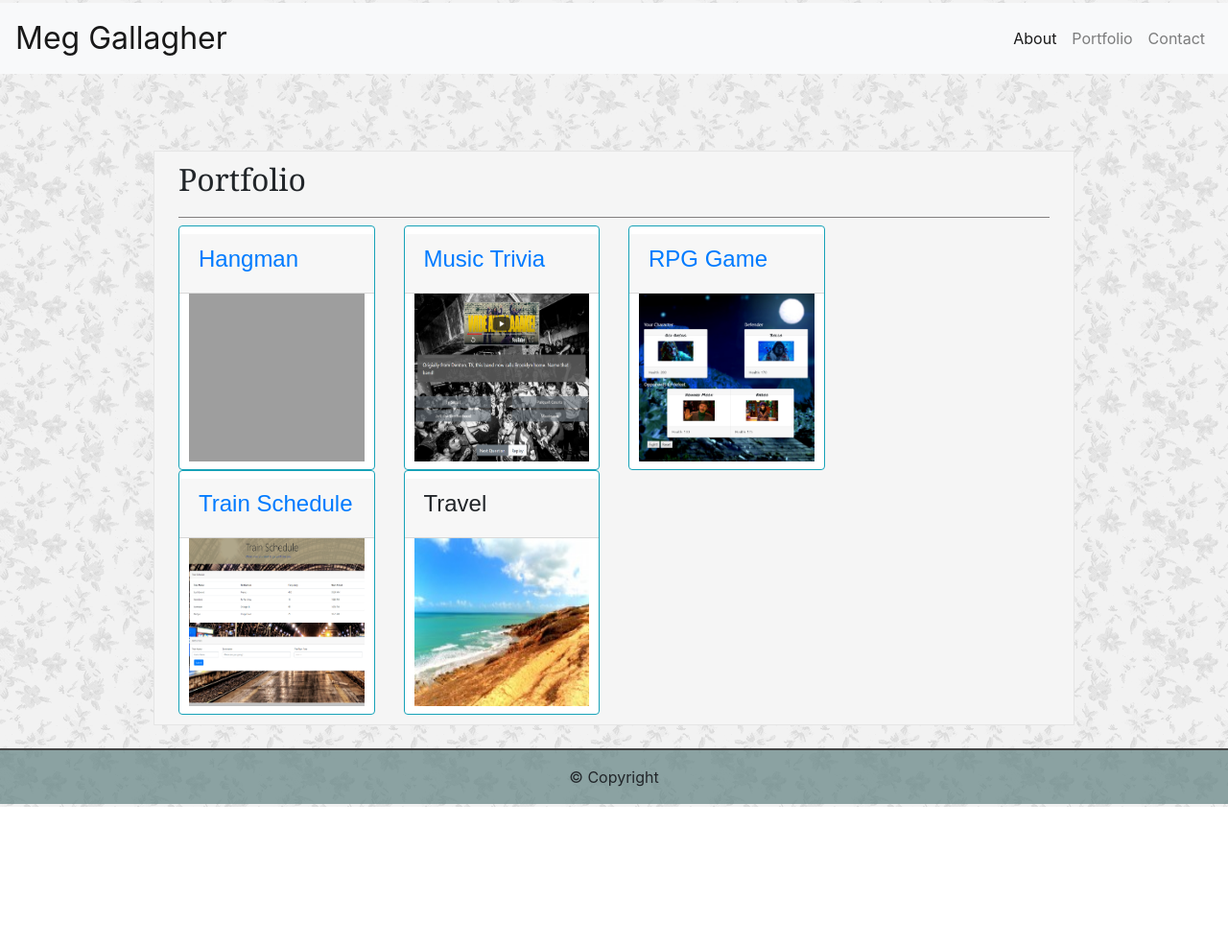
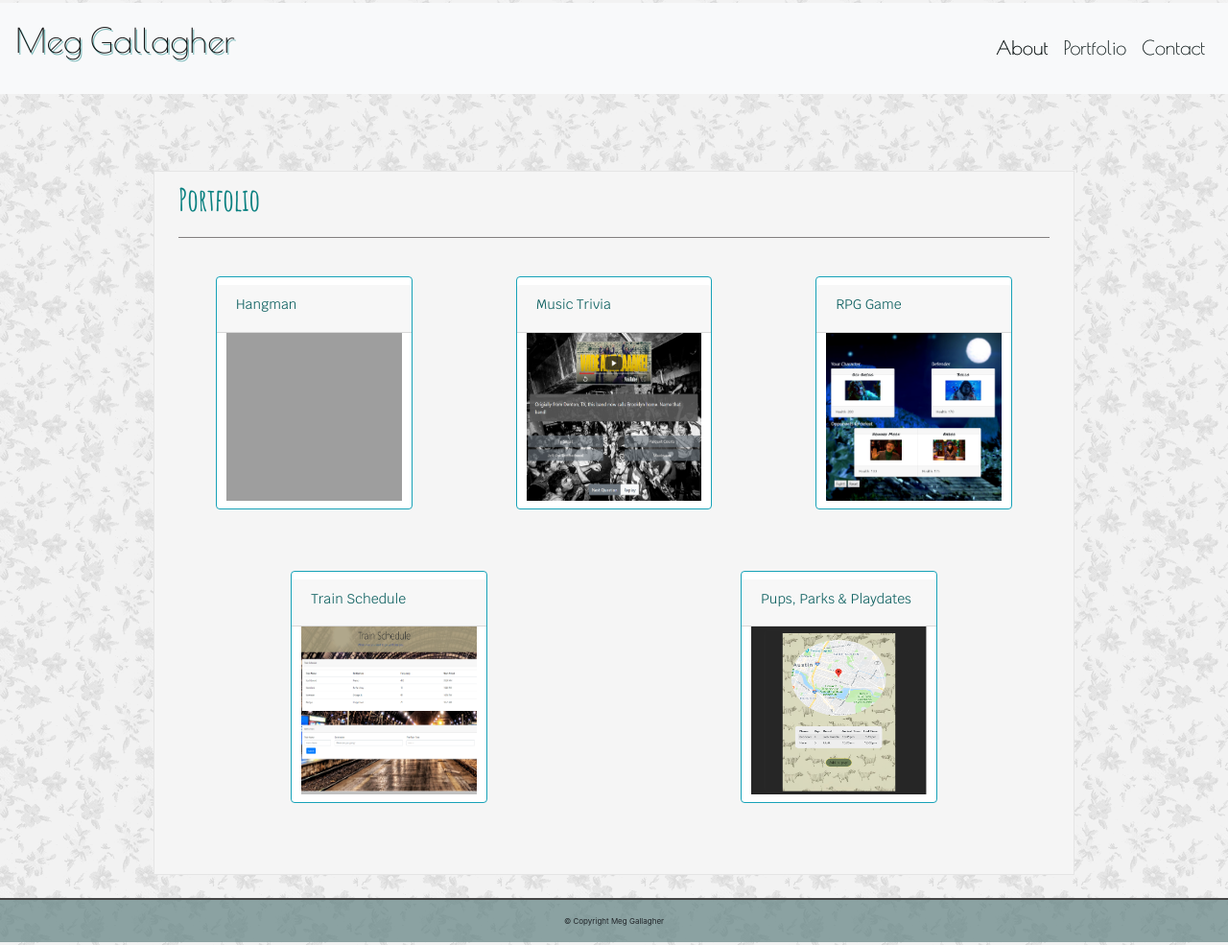
Before and after one commit to megzimo/Bootstrap-Portfolio, a plain HTML site: page portfolio.html in a window 1280 px wide. Shown: the whole page at 96% size. Before the commit the page ends 841 px from the top, so only its background shows below. Drawn offline with nearby package versions, Linux system fonts and the light colour scheme; grey boxes are pictures that could not be loaded.

Commit message:
updating styling and links to projects

```diff
--- a/portfolio.html
+++ b/portfolio.html
@@ -17,7 +17,7 @@
 
 <body>
     <nav class="navbar navbar-expand-lg navbar-light bg-light">
-        <a class="navbar-brand" href="#">Meg Gallagher</a>
+        <p class="navbar-brand">Meg Gallagher</p>
         <button class="navbar-toggler" type="button" data-toggle="collapse" data-target="#navbarNavAltMarkup" aria-controls="navbarNavAltMarkup"
             aria-expanded="false" aria-label="Toggle navigation">
             <span class="navbar-toggler-icon"></span>
@@ -34,12 +34,12 @@
     </nav>
     <div class="mainpara">
         <h2>Portfolio</h2>
-        <div class='row'>
+        <div class='row rowOne'>
             <div class="col-xs-12 col-sm-12 col-md-6 col-lg-4 col-xl-3">
                 <div class="card border-info">
                     <div class="card-header">
                         <a href="https://megzimo.github.io/Hangman/" class="link">
-                        <h4>Hangman</h4>
+                        <h4 id="appName">Hangman</h4>
                         </a>
                     </div>
                     <img class="card-img-top" src="./assets/images/hangman-icon.PNG" alt="Card image cap">
@@ -49,7 +49,7 @@
                 <div class="card border-info ">
                     <div class="card-header">
                         <a href="https://megzimo.github.io/Trivia-Game/" class="link">
-                        <h4>Music Trivia</h4>
+                        <h4 id="appName">Music Trivia</h4>
                         </a>
                     </div>
                     <img class="card-img-top" src="./assets/images/trivia.PNG" alt="Card image cap">
@@ -59,19 +59,19 @@
                 <div class="card border-info ">
                     <div class="card-header">
                         <a href="https://megzimo.github.io/rpg-game/" class="link">
-                        <h4>RPG Game</h4>
+                        <h4 id="appName">RPG Game</h4>
                         </a>
                     </div>
                     <img class="card-img-top" src="./assets/images/rpg.PNG" alt="Card image cap">
                 </div>
             </div>
         </div>
-        <div class="row">
+        <div class="row rowTwo">
             <div class="col-xs-12 col-sm-8 col-md-6 col-lg-4 col-xl-3">
                 <div class="card border-info ">
                     <div class="card-header">
                         <a href="https://megzimo.github.io/Train-Schedule/">
-                        <h4>Train Schedule</h4>
+                        <h4 id="appName">Train Schedule</h4>
                         </a>
                     </div>
                     <img class="card-img-top" src="./assets/images/train.png" alt="Card image cap">
@@ -80,9 +80,11 @@
             <div class="col-xs-12 col-sm-12 col-md-6 col-lg-4 col-xl-3">
                 <div class="card border-info ">
                     <div class="card-header">
-                        <h4>Travel</h4>
+                        <a href="https://megzimo.github.io/Project-1/">
+                        <h4 id="appName">Pups, Parks &amp; Playdates</h4>
+                        </a>
                     </div>
-                    <img class="card-img-top" src="./assets/images/travel.jpg" alt="Card image cap">
+                    <img class="card-img-top" src="./assets/images/pupscript.png" alt="Card image cap">
                 </div>
             </div>
         </div>
@@ -94,7 +96,7 @@
 <footer class="footer">
 
     <!-- Copyright -->
-    <div class="footer-copyright text-center py-3">© Copyright
+    <div class="footer-copyright text-center py-3">© Copyright Meg Gallagher
     </div>
 
 </footer>
--- a/style.css
+++ b/style.css
@@ -1,4 +1,4 @@
-/*original image, resized*/
+@import url('https://fonts.googleapis.com/css?family=Amatic+SC:700|Krub|Poiret+One');
 
 body {
     background-image: url(./assets/images/greyfloral.png);
@@ -10,7 +10,9 @@ body {
 }
 
 .navbar-brand{
-    font-size: 2em;
+    font-size: 35px;
+    font-family: 'Poiret One', cursive;
+    text-shadow: 1.5px 1.5px rgba(9, 128, 128, .5);
     color: rgb(73,148,118);
 }
 
@@ -74,7 +76,8 @@ p {
 h1,
 h2,
 h3 {
-    font-family: Georgia, 'Times New Roman', Times, serif;
+    font-family: 'Amatic SC', cursive;
+    color: rgb(9, 128, 128);
 }
 
 h1 {
@@ -120,10 +123,21 @@ nav a:hover {
     display: flex;
     flex-direction: row;
     flex-wrap: wrap;
-    justify-content: flex-start;
-    align-content: flex-start;
-    align-items: flex-start;
+    justify-content: space-around;
+    /* align-content: space-around;
+    align-items: space-around; */
     width: 600px;
+}
+
+.card-header{
+
+}
+
+.row{
+    display: flex;
+    justify-content: space-around;
+    margin-top: 2.5em;
+    margin-bottom: 4em;
 }
 
 /* spacing between cards */
@@ -195,6 +209,12 @@ nav a:hover {
     margin: 15px;
 }
 
+#appName{
+    font-size: 14px;
+    font-family: 'Krub', sans-serif;
+    color: rgb(15, 97, 97);
+}
+
 /* rounds edge of border */
 
 .card:hover {
@@ -208,6 +228,7 @@ h4 {
 }
 
 .footer {
+    font-size: 8px;
     background-color: rgba(96, 128, 128, .7);
     border-top: 2px solid #454545;
     width: 100%;
@@ -260,3 +281,9 @@ header {
 .navbar-collapse{
     justify-content: flex-end;
 }
+
+.nav-item{
+    font-family: 'Poiret One', cursive;
+    font-size: 20px;
+    text-shadow: .23px .25px rgb(11, 32, 32);
+}
```
Also changed, not shown: assets/images/pupscript.PNG (added), 1 other file.
